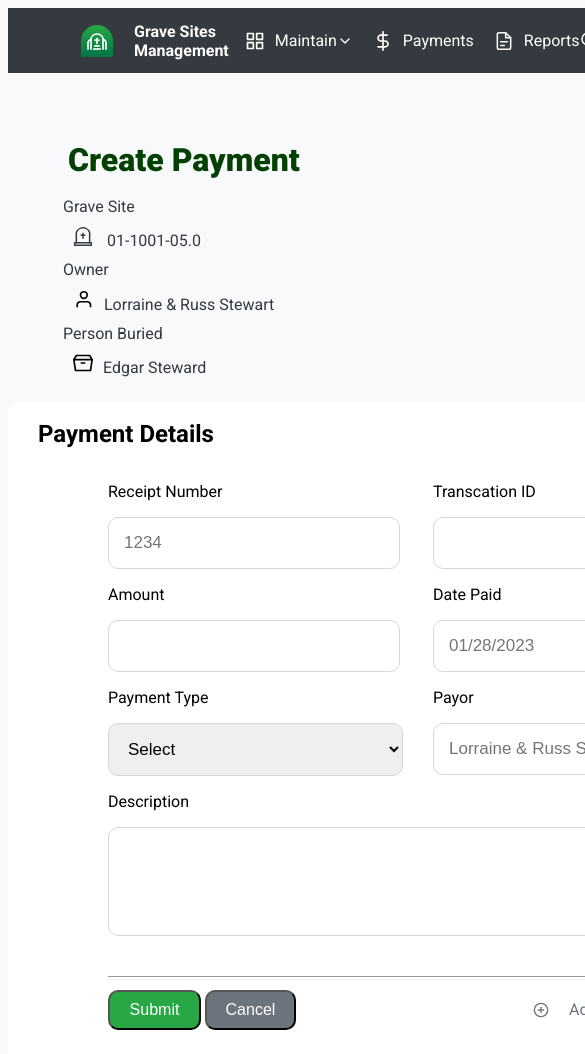
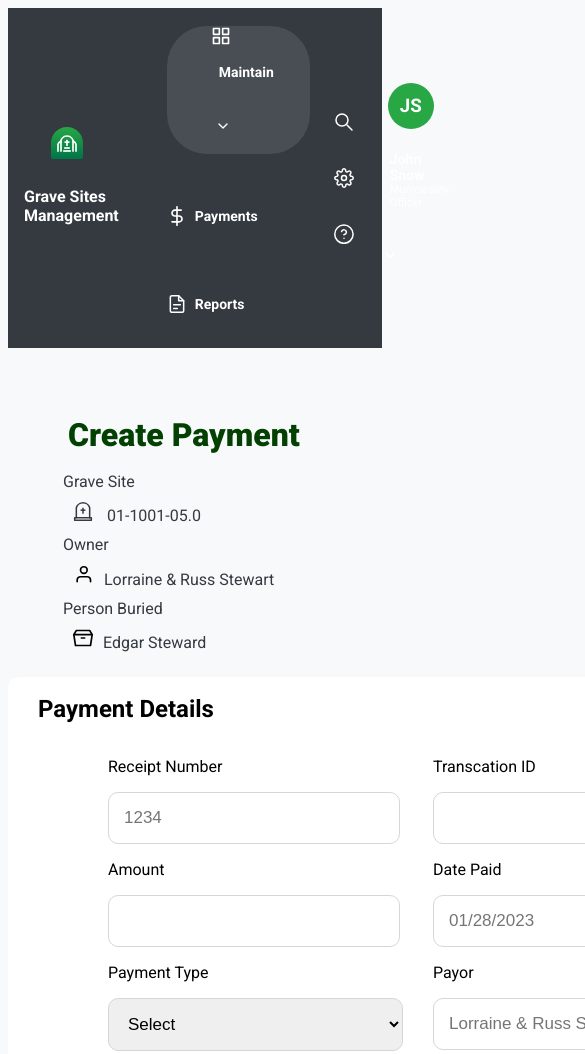
Before and after one commit to ananthikaanu/assignment, a plain HTML site: page index.html in a window 390 px wide. Shown: the top 1054 px of the page, 585 px wide, since content can reach past the window. Drawn offline with Linux system fonts and the light colour scheme.

Commit message:
responsive

```diff
--- a/index.html
+++ b/index.html
@@ -10,37 +10,42 @@
 </head>
 <body>
     <header>
-        <div class="header">
-          <div class="first">
+        <div id="header-one">
             <img src="assets/logo.svg" class="logo" alt="grave site logo">
             <h2>Grave Sites Management</h2>
         </div>
-        <div class="second">
-            <div class="nav">
-                <img src="assets/maintain.svg" class="logo1" alt="maintain icon">
-                <p>Maintain</p>
-                <img src="assets/vector.svg" class="logo2" alt="dropdown icon">
+        <div id="header-two">
+            <!-- <div class="header-img"> -->
+              <div class="maintain">
+                <img  src="assets/maintain.svg"  alt="maintain icon">
+                <h1>Maintain</h1>
+
+            <img src="assets/vector.svg" class="arrow-main" alt="dropdown icon">
+            <!-- </div> -->
             </div>
-            <div class="nav">
-                <img src="assets/payment.svg" class="logo3" alt="payments icon">
-                <p>Payments</p>
-            </div>
-            <div class="nav">
-                <img src="assets/reports.svg" class="logo4" alt="reports icon">
-                <p>Reports</p>
+          <div class="header-img">
+                <img src="assets/payment.svg"  alt="payments icon">
+                <h1>Payments</h1>
+          </div>
+            <div class="header-img">
+                <img src="assets/reports.svg"  alt="reports icon">
+                <h1>Reports</h1>
             </div>
         </div>
-        <div class="third">
-            <img src="assets/search.svg" class="third1" alt="search icon">
-            <img src="assets/setup.svg" class="third2" alt="settings icon">
-            <img src="assets/help.svg" class="third3" style="margin-top: 8px;" alt="help icon">
-            <img src="assets/circle.svg" class="third4" alt="profile icon">
-            <div class="user">
-                <p>John Snow</p>
-                <p id="designation">Municipality Officer</p>
+        <div id="header-three">
+            <img src="assets/search.svg" class="header-img-two" alt="search icon">
+            <img src="assets/setup.svg" class="header-img-two" alt="settings icon">
+            <img src="assets/help.svg" class="header-img-two" alt="help icon">
+        </div>
+            <div class="main-sec">
+                <h3 class="logo-name">JS</h3>
+                <div class="header-for">
+                  <h1 class="zzz">John Snow</h1>
+                <h1 class="qqq">Municipality Officer</h1>
             </div>
-            <img src="assets/vector.svg" class="third5" alt="dropdown icon">
+            <img src="assets/vector.svg" class="arrow-main" alt="dropdown icon">
         </div>
+      </div>
     </header>
          <div class="fifth">
          <div class="main" >
@@ -58,7 +63,7 @@
          </div>
          <div id="fourth">
          <div id="white">
-            <h1>Payment Details</h1>
+            <h4>Payment Details</h4>
             <div class="sixth">
                 <div >
                     <p>Receipt  Number</p>
@@ -92,7 +97,7 @@
         </div>
          </div>
         </div>
-     <footer>
+     <!-- <footer>
         <div id="copyright">
           <p> © 2023 Company</p>
       </div>
@@ -102,3 +107,17 @@
           <p>Contact</p>
         </div>
     </footer>
+</div> -->
+
+<footer>
+      <div id="ft">
+          <p>© 2023 Company</p>
+      </div>
+      <div id="ft-content">
+          <p class="cont-1">About</p>
+          <p class="cont-1">Terms of Use</p>
+          <p class="cont-1">Contact</p>
+      </div>
+     </footer>
+</body>
+</html>
--- a/styles.css
+++ b/styles.css
@@ -5,48 +5,115 @@ body{
     flex-direction: column;
     font-family:'Roboto',sans-serif;
 }
+header {
+    position: relative;
+    display: flex;
+    flex-direction: row;
+    justify-content: space-around;
+    width: auto;
+    background-color: #343A40;
+    color: white;
+    align-items: center;
+  }
+  #header-one,
+#header-two,
+#header-three {
+  display: inline-flex;
+  flex-wrap: wrap;
+  margin-left: 0;
+}
 
+#header-one{
+  margin-left: 0;
+}
+.main-sec {
+  display: flex;
+  flex-wrap: wrap;
+}
+.logo{
+  margin-left: 43px;
+  margin-top: 12px;
+  margin-bottom: 12px;
+  height: 32px;
+  width: 32px;
+}
+.maintain {
+    flex-wrap: wrap;
+    border: 0px solid ;
+    background-color: #484e53;
+    display: flex;
+    flex-direction: row;
+    border-radius: 40px;
+    padding-left: 44px;
+    padding-right: 36px;
+    color: white;
+}
+.header-img,
+.maintain {
+  width: auto;
+  height: auto;
+  display: flex;
+  flex-direction: row;
+  margin-left: 32px;
+  margin-top: 18px;
+  margin-bottom: 18px;
+  flex-wrap: wrap;
+}
+.arrow-main {
+  margin-left: 4px;
+  margin-top: 20px;
+  margin-bottom: 20px;
+  width: 16px;
+}
+.header-img-two {
+  margin-top: 18px;
+  margin-bottom: 18px;
+  margin-left: 24px;
+  margin-right: 24px;
+}
+.main-sec {
+  display: flex;
+  flex-wrap: wrap;
+}
+.logo-name{
+  padding: 12px;
+  border: 0px solid black;
+  border-radius: 50px;
+  background-color: #28A745;
+  margin: 10px;
+  color: white;
+}
+.header-for {
+  display: block;
+  flex-wrap: wrap;
+  flex-direction: column;
+  height: auto;
+}
+.zzz{
+    margin-left: 12px;
+    margin-bottom: 0;
+    margin-top: 12px;
+    font-style: medium;
+}
+.qqq{
+    font-size: 11px;
+    color: #FFFFFF;
+    font-weight: 400;
+    margin-top: 0;
+    margin-left: 12px;
+}
+h1{
+    font-size: 14px;
+    margin-left: 8px;
+    margin-top: 18px;
+    margin-bottom: 18px;
+   }
+   h2{
+    font-size: 16px;
+    font-weight: 700;
+    margin: 16px;
+   }
 
-header{
-    background-color: #343A40;
-    display: flex;
-    color: white;
-    width: 100%;
-    min-width: 100vh;
-}
-.first{
-    margin-right: auto;
-    margin-left: 30px;
-    display: flex;
-    align-items: center;
-    gap:5px;
-    flex: 0 1 350px;
-}
-.second{
-    gap: 20px;
-}
-.second,.nav {
-    display: flex;
-    justify-content: center;
-    align-items: center;
-}
-.nav > p {
-    margin-left: 10px;
-}
-.third {
-    margin-right: 30px;
-    display: flex;
-    margin-left: auto;
-    align-items: center;
-    gap:20px;
-
-}
-#designation {
-    opacity: .6;
-}
-.user > p {
-    margin: 0;
-}
 #fourth{
     display: flex;
     flex-grow: 0;
@@ -65,49 +132,17 @@ header{
     padding-right: 100px;
     gap: 30px;
 }
-.grave{
+/* .grave{
     margin-left: 43px;
     margin-top: 12px;
     margin-bottom: 12px;
     height: 32px;
     width: 32px;
 
-}
-.header{
-    display: flex;
-    flex-direction: row;
-    width: 1366px;
-    height: 65px;
-    background-color: #343A40;
-    }
-.logo{
-    margin-left: 43px;
-    margin-top: 12px;
-    margin-bottom: 12px;
-    height: 32px;
-    width: 32px;
-    }
-h2{
-    font-size: 16px;
-    font-weight: 700;
-    margin: 16px;
-    }
-.payments{
-    margin-left: 32px;
-    margin-top: 18px;
-    margin-bottom: 18px;
-    }
-.reports{
-    margin-left: 32px;
-    margin-top: 18px;
-    margin-bottom: 18px;
-    }
-h1{
-    font-size: 24px;
-    margin-left: 30px;
-    margin-top: 18px;
-    margin-bottom: 18px;
-    }
+} */
+
+
+
 #search{
     margin-left: 175px;
     }
@@ -117,14 +152,14 @@ h1{
     margin-left: 24px;
     margin-right: 24px;
     }
-.john{
+/* .john{
     padding: 12px;
     border: 0px solid black;
     border-radius: 100px;
     background-color: #28A745;
     margin: 8px;
     color: white;
-    }
+    } */
 #white{
     background-color: white;
     margin-top: 25px;
@@ -152,24 +187,7 @@ h1{
     margin-left: 50px;
     margin-top: 50px;
 }
-footer{
-    display: flex;
-    background-color: #6C757D;
-    color: white;
-    align-items: center;
-}
-#copyright{
-    margin-right: 800px;
-    margin-left: 100px;
-}
-#footer1{
-    margin-bottom: auto;
-    display: flex;
-    gap: 30px;
-    margin-right: 50px;
-    align-items: center;
-    height: 60px;
-}
+
 ul, li {
     padding: 0;
     margin: 0;
@@ -284,3 +302,67 @@ hr{
  #plus-1{
     margin-right: 10px;
  }
+ footer{
+    width: 100%;
+    background-color: #6C757D;
+    display: flex;
+    color: white;
+    align-items: center;
+    flex-wrap: wrap;
+    margin-top: 120px;
+    height: 80px;
+   }
+   #ft{
+    margin-left: 30px;
+   }
+   #ft-content{
+    height: 60px;
+    display: flex;
+    margin-left: auto;
+    gap: 30px;
+    margin-right: 50px;
+    align-items: center;
+   }
+  h4{
+    font-size: 24px;
+    margin-left: 30px;
+    margin-top: 18px;
+    margin-bottom: 18px;
+  }
+  @media
+  only screen and (max-width: 760px),
+  (min-device-width: 450px) and (max-device-width: 1024px)  {
+
+
+
+
+     .header{
+        display: flex;
+        flex-direction: row;
+        width: 100%;
+        height: auto;
+        background-color: #343A40;
+        color: white;
+        /* justify-content: space-between; */
+        align-items: center;
+        flex-wrap: wrap;
+       }
+       footer{
+        background-color: #6C757D;
+        display: flex;
+        flex-direction: column;
+        align-items: center;
+        color: white;
+        height: auto;
+        flex-wrap: wrap;
+        width: auto;
+     }
+     .maintain {
+        border: 0px solid ;
+        background-color: #484e53;
+        display: flex;
+        flex-direction: row;
+        color: white;
+    }
+
+          }
```
